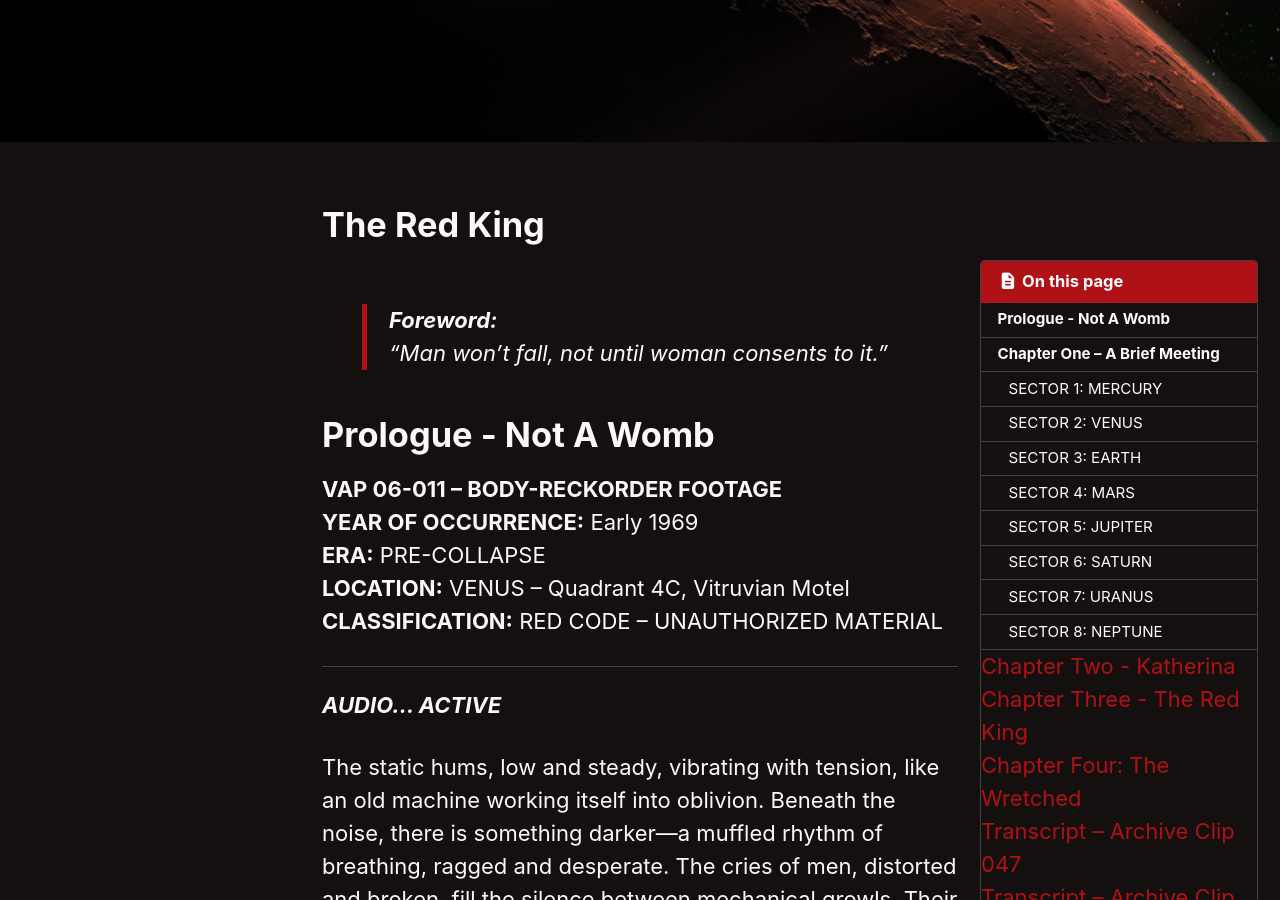
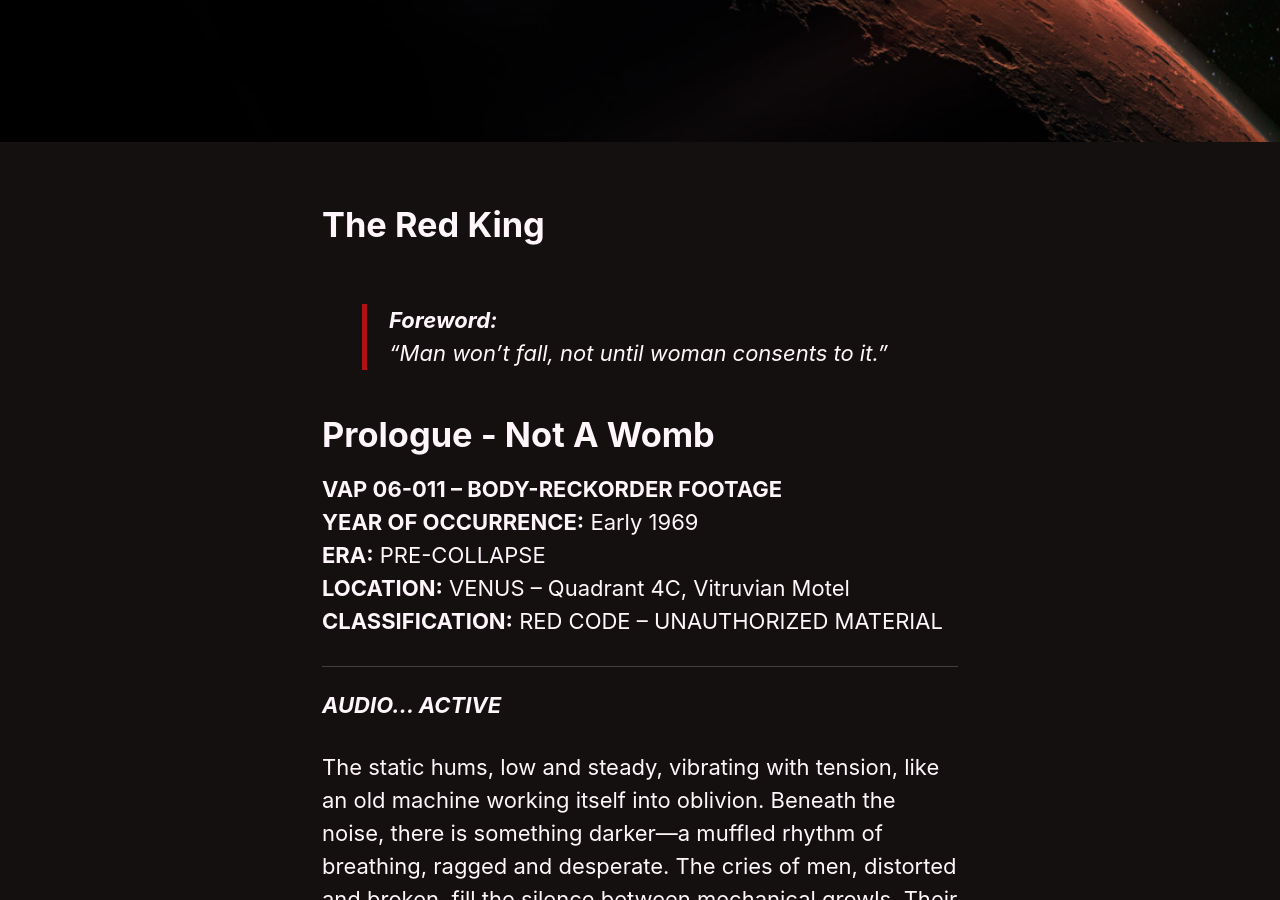
Before and after one commit to kyrie-edelweiss/edelweiss-archive, a Jekyll site: the page built from _pages/red-king.md, in a window 1280 px wide and 900 px high, scrolled down 448 px. Built offline with Jekyll 4.4.1, drawn with Linux system fonts in a browser that asks for light colours; cached includes are drawn as plain includes; our own code applies the rules of GitHub Pages for plain Markdown files; some of the changed text lies outside the part shown.

Commit message:
Update red-king.md

```diff
--- a/_pages/red-king.md
+++ b/_pages/red-king.md
@@ -4,10 +4,6 @@ excerpt: A story.
 header:
   image: /assets/images/RedKingHeader.jpg
 permalink: /red-king/
-sidebar:
-  nav: "red-king"
-toc: true
-toc_sticky: true
 ---
 
 > **Foreword:**
```
